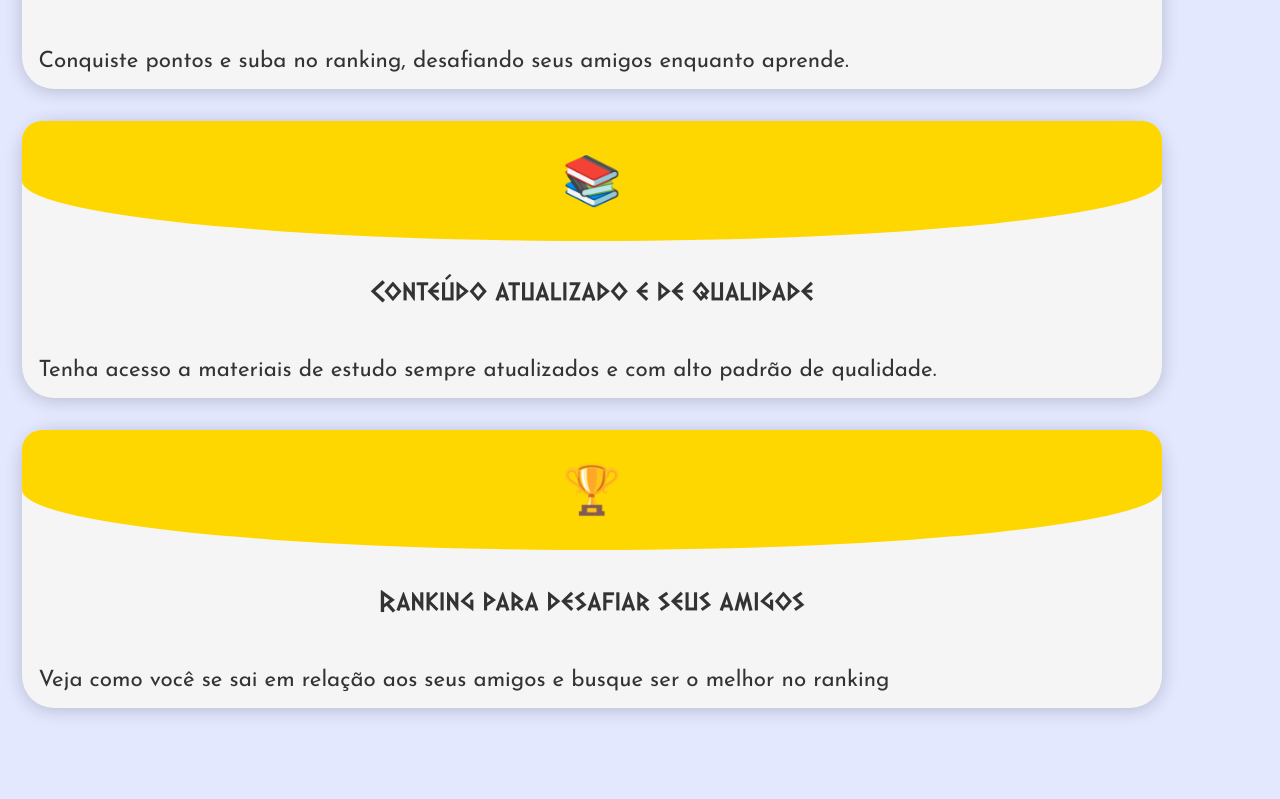
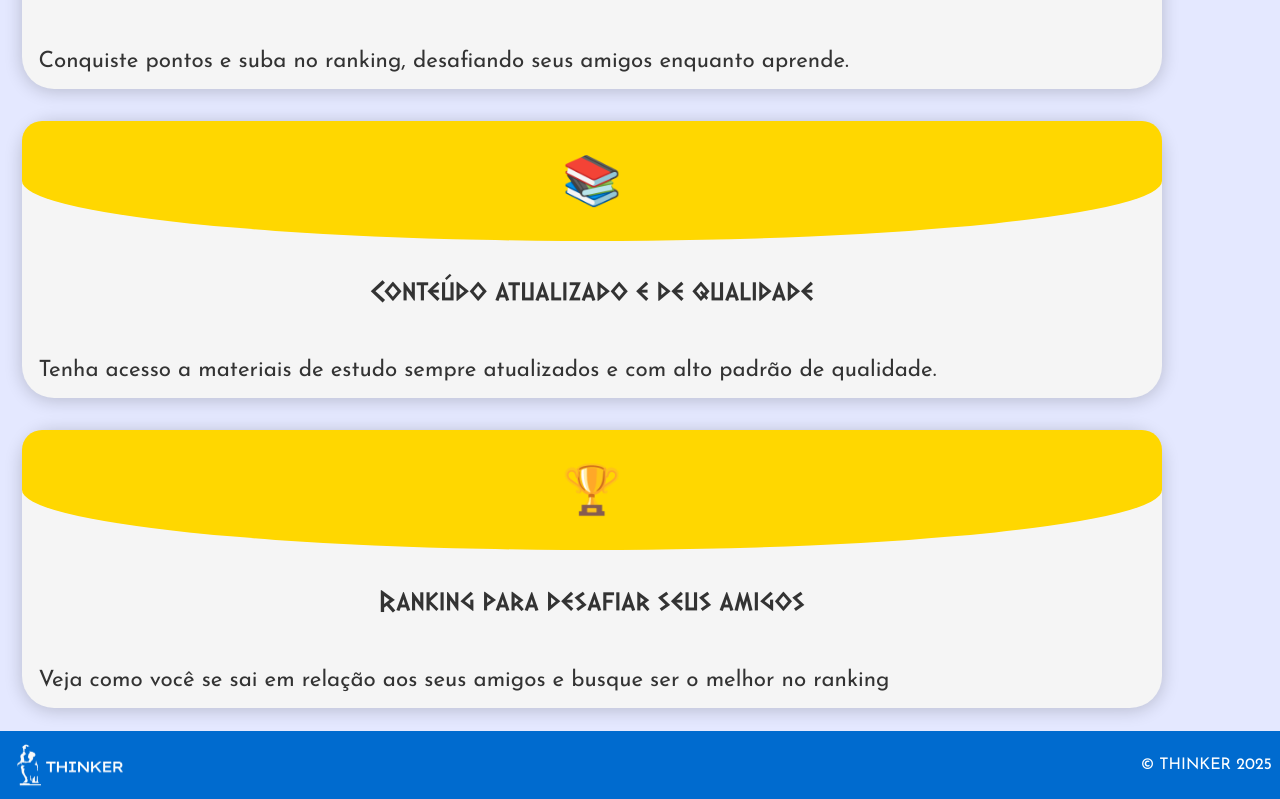
Before and after one commit to DevVitorlevi/Thinker, a React (Vite) app in the folder Frontend/Front/: page / in a window 1280 px wide. Shown: the part 3288-4087 px from the top of the page. Before the commit the page ends 4019 px from the top, so only its background shows below. Built offline with nearby package versions, Linux system fonts and the light colour scheme.

Commit message:
Footer Feito

```diff
--- a/Frontend/Front/src/pages/Landing.jsx
+++ b/Frontend/Front/src/pages/Landing.jsx
@@ -12,7 +12,8 @@ import {
     Cards,
     Card,
     ScrollRevealLeft,
-    ScrollRevealRight
+    ScrollRevealRight,
+    Footer
 } from "../styles/Landing";
 import { Menu, X } from 'lucide-react';
 import Logo from '../assets/Logo.png';
@@ -186,6 +187,12 @@ export const Landing = () => {
                     </Card>
                 </ScrollRevealRight>
             </Cards>
+
+            <Footer>
+                <img src={Logo} alt="" />
+
+                <p>© THINKER 2025</p>
+            </Footer>
         </>
     );
 };
--- a/Frontend/Front/src/styles/Landing.js
+++ b/Frontend/Front/src/styles/Landing.js
@@ -166,9 +166,9 @@ export const Content = styled.div `
 
 export const Cards = styled.div`
   display: flex;
-  flex-direction: column;
+  flex-wrap: wrap;
   justify-content: center;
-  align-items: center; /* Centraliza os cards */
+  align-items: center;
   gap: 2rem;
   font-family: 'Josefin Sans';
   margin: 1rem;
@@ -179,45 +179,49 @@ export const Cards = styled.div`
     font-family: 'Dalek';
     font-size: 1.8rem;
     width: 100%;
-    text-align: center; /* Centraliza o título */
+    text-align: center;
   }
+`;
 
-`;
+
 export const Card = styled.div`
   display: flex;
   flex-direction: column;
   gap: 1.4rem;
   border-radius: 2rem;
   background-color: whitesmoke;
-  width: 100%;
   box-shadow: 0px 2px 18px rgba(0,0,0,0.2);
   transition: all 0.4s ease;
+  margin: 0 auto;
 
-    .icon{
+  .icon {
     text-align: center;
     padding: 2rem;
     border-top-right-radius: 2rem;
     border-top-left-radius: 2rem;
-        border-bottom-left-radius:80% ;
+    border-bottom-left-radius: 80%;
     border-bottom-right-radius: 80%;
     background-color: gold;
     font-size: 3rem;
   }
-    .title{
+
+  .title {
     font-size: 1.6rem;
     text-align: center;
     font-family: 'Dalek';
     padding: 1rem;
   }
-    .subtitle{
+
+  .subtitle {
     font-size: 1.4rem;
     padding: 1rem;
   }
 
-    &:hover{
+  &:hover {
     transform: scale(1.03);
   }
-`
+`;
+
 export const ScrollRevealLeft = styled.div`
   opacity: 0;
   transform: translateX(-50px);
@@ -252,3 +256,16 @@ export const ScrollReveal = styled.div`
     transform: translateY(0);
   }
 `
+
+export const Footer = styled.footer `
+    background-color: #006BCF;
+    display: flex;
+    align-items: center;
+    justify-content: space-between;
+    padding: 0.5rem;
+    color: white;
+    font-family: 'Josefin Sans';
+    img{
+        width: 8rem;
+    }
+`
```
Lines whose indentation alone changed are shown as unchanged.
